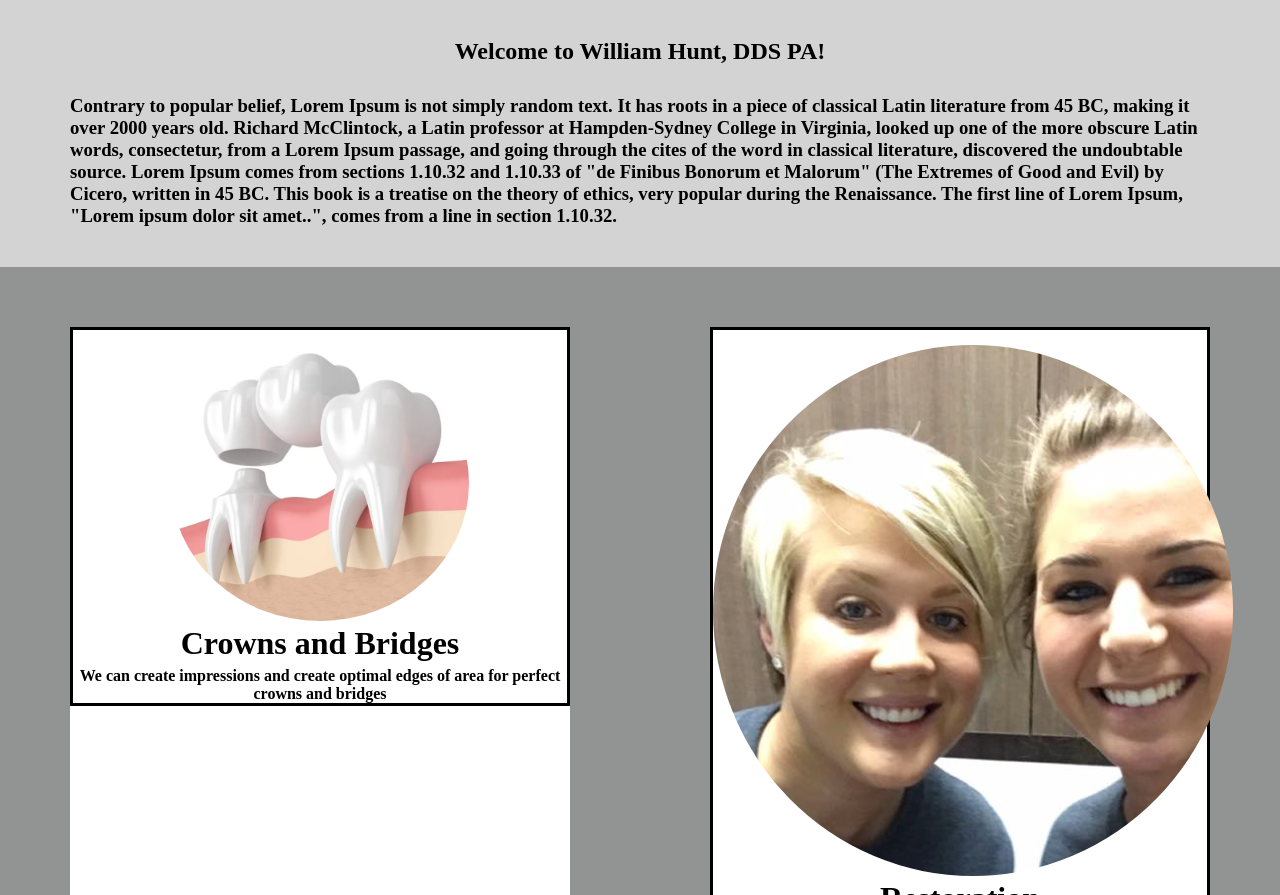
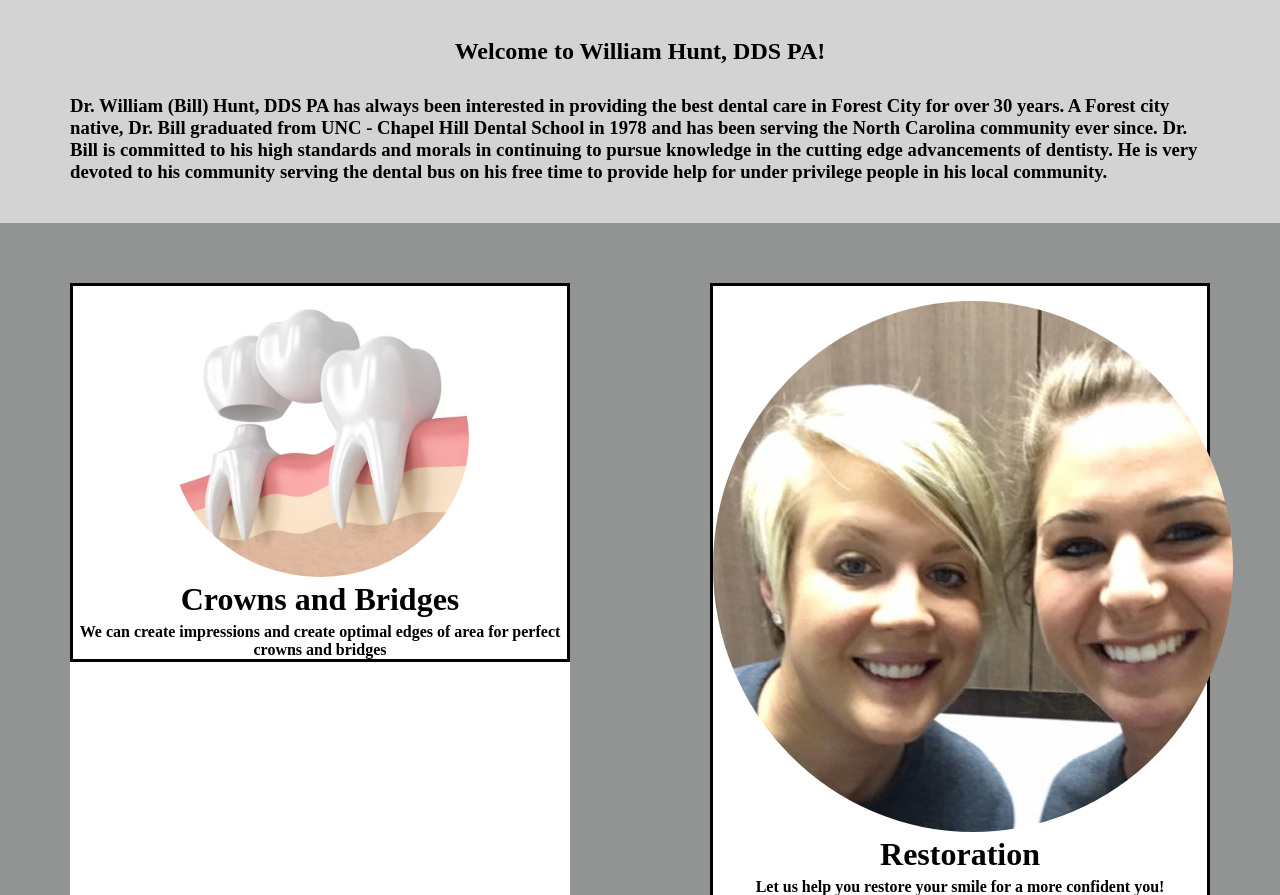
Before and after one commit to dchen8419/William_Hunt_DDS, a React (Create React App) app: page / in a window 1280 px wide. Shown: the part 834-1729 px from the top of the page. Built offline with nearby package versions, Linux system fonts and the light colour scheme.

Commit message:
added more about

```diff
--- a/src/components/about/About.jsx
+++ b/src/components/about/About.jsx
@@ -12,17 +12,13 @@
         <h2 className='about_welcome_title'>Welcome to William Hunt, DDS PA!</h2>
       </div>
       <div className='about_paragraph'>
-        <h3>Contrary to popular belief,
-          Lorem Ipsum is not simply random text.
-          It has roots in a piece of classical Latin literature from 45 BC, making it over 2000 years old. Richard McClintock, a Latin professor at Hampden-Sydney College in Virginia, looked up one of the more obscure Latin words, consectetur, from a Lorem Ipsum passage, and going through the cites of the word in classical literature,
-          discovered the undoubtable source.
-          Lorem Ipsum comes from sections 1.10.32 and 1.10.33 of
-          "de Finibus Bonorum et Malorum" (The Extremes of Good and Evil)
-          by Cicero, written in 45 BC. This book is a treatise on the theory
-          of ethics, very popular during the Renaissance.
-          The first line of Lorem Ipsum, "Lorem ipsum dolor sit amet..",
-          comes from a line in section 1.10.32.
-          </h3>
+        <h3>
+          Dr. William (Bill) Hunt, DDS PA has always been interested in providing the best dental care in Forest City
+          for over 30 years. A Forest city native, Dr. Bill graduated from UNC - Chapel Hill Dental School in 1978
+          and has been serving the North Carolina community ever since. Dr. Bill is committed to his high standards
+          and morals in continuing to pursue knowledge in the cutting edge advancements of dentisty. He is very devoted to his community
+          serving the dental bus on his free time to provide help for under privilege people in his local community.
+        </h3>
       </div>
     </div>
   )
```
